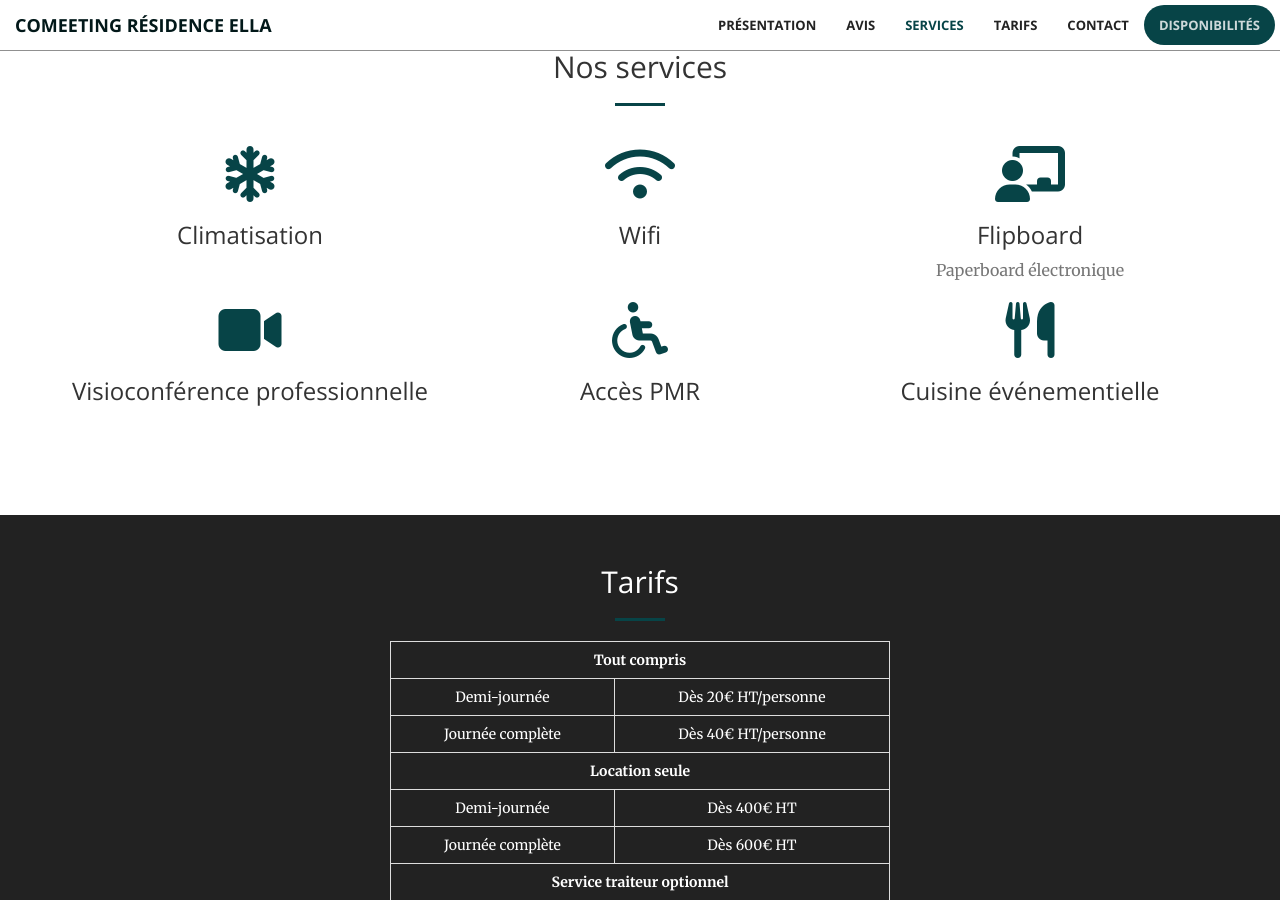
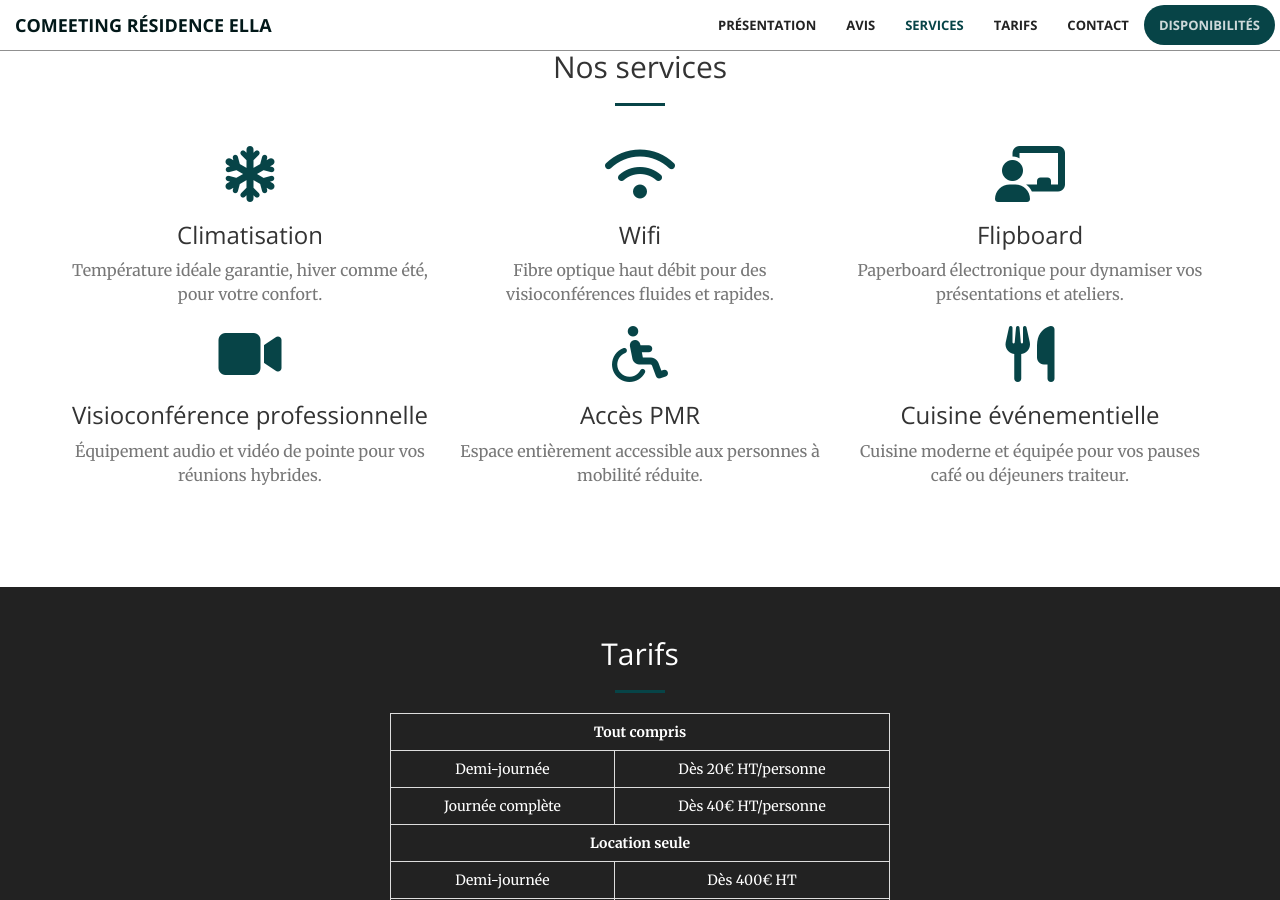
Before and after one commit to 74-mademoiselle/residence-ella.github.io, a Jekyll site: the page built from comeeting.html, in a window 1280 px wide and 900 px high, scrolled down 3018 px. Built offline with Jekyll 4.4.1, drawn with Linux system fonts in a browser that asks for light colours; nearby versions of some CDN libraries.

Commit message:
More SEO steps

```diff
--- a/_data/comeeting_services.yaml
+++ b/_data/comeeting_services.yaml
@@ -2,27 +2,27 @@
 services:
 - title: Climatisation
   icon: fa-snowflake
-  description:
+  description: Température idéale garantie, hiver comme été, pour votre confort.
   delay: 0.2s
 - title: Wifi
   icon: fa-wifi
-  description:
+  description: Fibre optique haut débit pour des visioconférences fluides et rapides.
   delay: 0.4s
 - title: Flipboard
   icon: fa-chalkboard-teacher
-  description: Paperboard électronique
+  description: Paperboard électronique pour dynamiser vos présentations et ateliers.
   delay: 0.6s
 - title: Visioconférence professionnelle
   icon: fa-video
-  description:
+  description: Équipement audio et vidéo de pointe pour vos réunions hybrides.
   delay: 0.8s
 - title: Accès PMR
   icon: fa-wheelchair
-  description:
+  description: Espace entièrement accessible aux personnes à mobilité réduite.
   delay: 0.2s
 - title: Cuisine événementielle
   icon: fa-utensils
-  description:
+  description: Cuisine moderne et équipée pour vos pauses café ou déjeuners traiteur.
   delay: 0.4s
 
 capacities:
```
